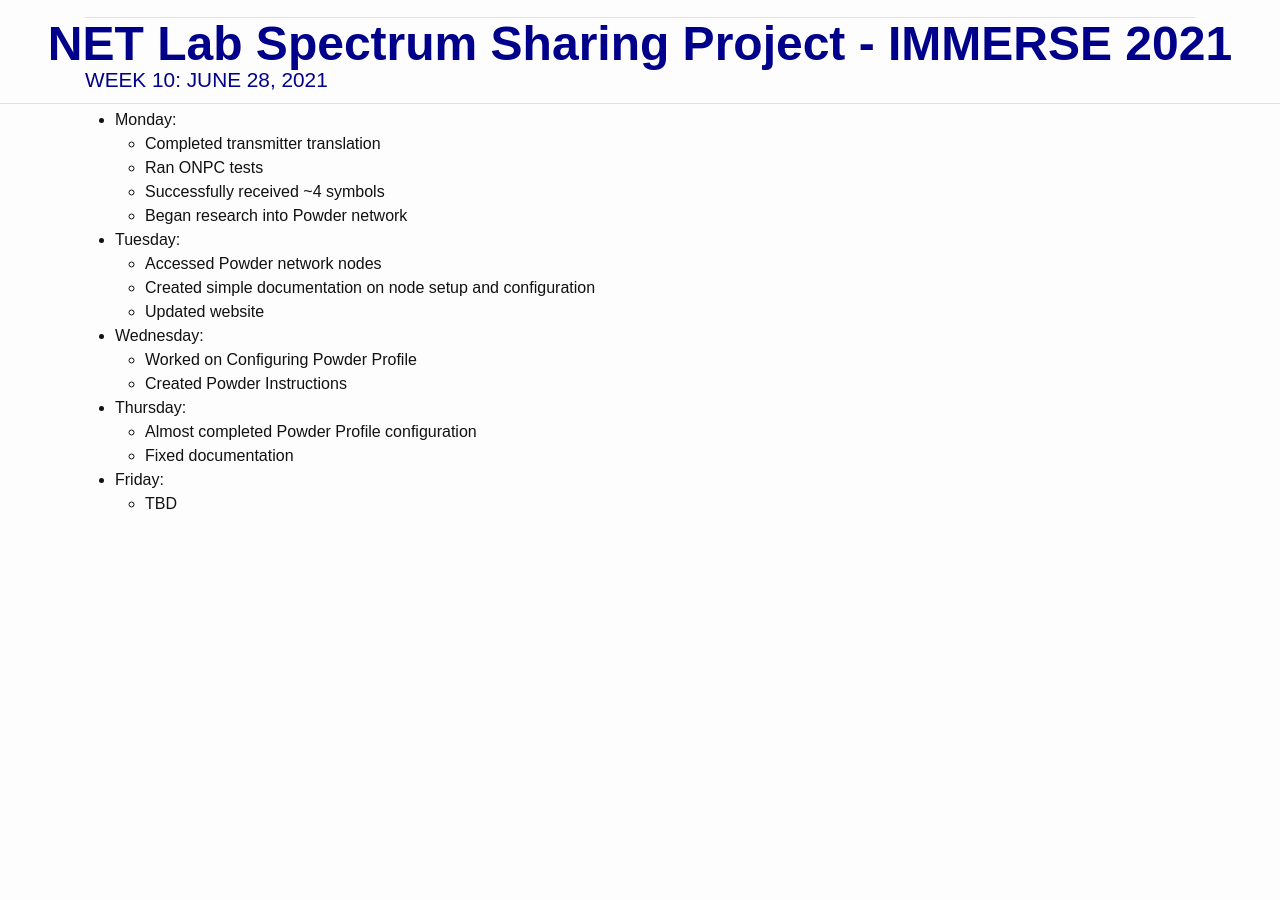
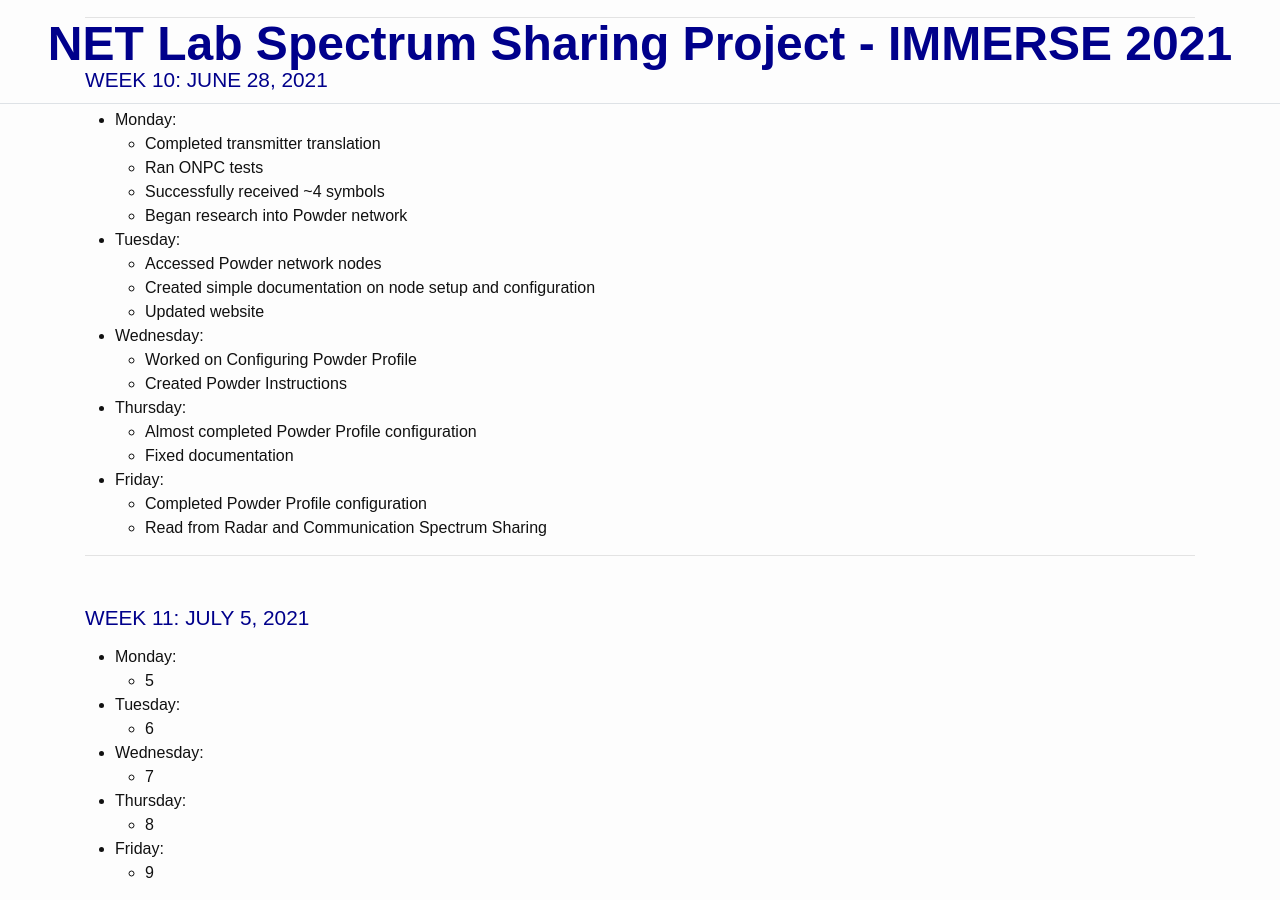
Before and after one commit to squid256/immerse_site, a Jekyll site: the page built from _pages/log.md, in a window 1280 px wide and 900 px high, scrolled down 4732 px. Built offline with Jekyll 4.4.1, drawn with Linux system fonts in a browser that asks for light colours; before the commit the page ends 5263 px from its top, so only the background shows below that.

Commit message:
It's Friday

```diff
--- a/_pages/log.md
+++ b/_pages/log.md
@@ -208,4 +208,19 @@ title: IMMERSE Log
     * Almost completed Powder Profile configuration
     * Fixed documentation
 * **Friday**:
-    * TBD
+    * Completed Powder Profile configuration
+    * Read from Radar and Communication Spectrum Sharing
+
+***
+### Week 11: July 5, 2021
+
+* **Monday**:
+    * 5
+* **Tuesday**:
+    * 6
+* **Wednesday**:
+    * 7
+* **Thursday**:
+    * 8
+* **Friday**:
+    * 9
```
